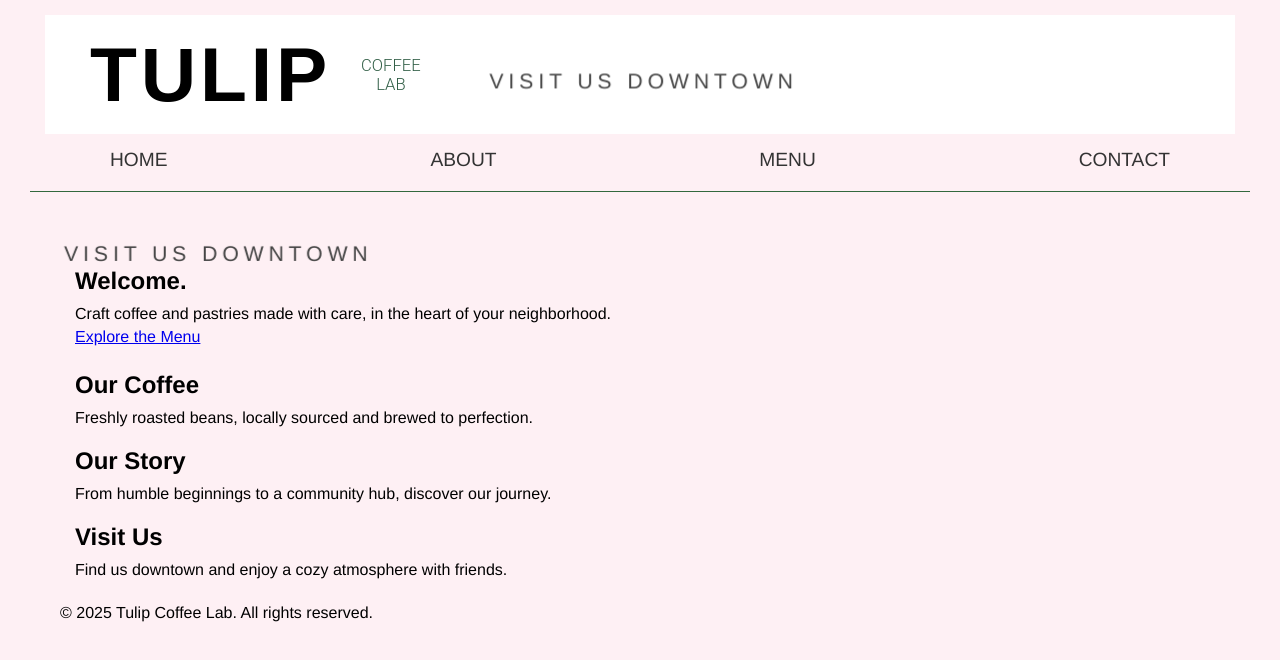
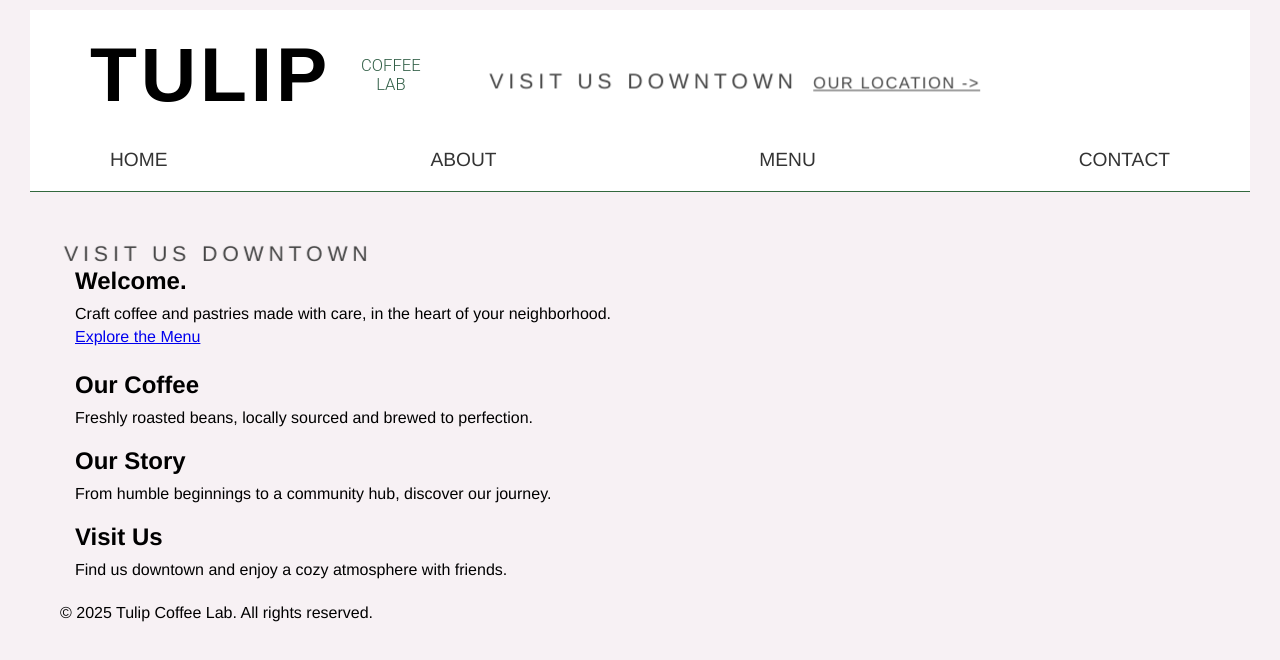
Before and after one commit to carolinecerussi/tulip-coffee-lab, a plain HTML site: page index.html in a window 1280 px wide. Drawn offline with Linux system fonts and the light colour scheme.

Commit message:
add link within rotating banner message to navigate to pages

```diff
--- a/css/styles.css
+++ b/css/styles.css
@@ -7,10 +7,13 @@
   padding-bottom:5px;
   box-sizing: border-box;
 }
+header {
+  background-color: white;
 
+}
 body {
   font-family: 'Helvetica Neue', sans-serif;
-  background: #fef0f4;
+  background: #f7f1f4;
   color: #000000;
   width:100%;
 }
@@ -103,7 +106,14 @@ margin:5px;
   text-transform: uppercase;
 
 }
-
+a.banner-link {
+  font-weight: 400!important;
+font-size: 1rem;
+letter-spacing: 0.1rem;
+justify-content: center;
+align-items: center;
+text-decoration: underline;
+}
 .cube {
   position: relative;
   width: 100%;
--- a/index.html
+++ b/index.html
@@ -18,10 +18,10 @@
       </div>
                       <section class="banner">
     <div class="cube">
-      <div class="face">Freshly Brewed Daily</div>
-      <div class="face">Locally Roasted Beans</div>
-      <div class="face">Seasonal Pastries</div>
-      <div class="face">Visit Us Downtown</div>
+      <div class="face">Freshly Brewed Daily <a class="banner-link"> Explore The Process -></a></div>
+      <div class="face">Locally Roasted Beans  <a class="banner-link"> New Roast-></a></div>
+      <div class="face">Seasonal Pastries  <a class="banner-link"> Our Bakers -></a></div>
+      <div class="face">Visit Us Downtown  <a class="banner-link"> Our Location -></a></div>
     </div>
   </section>
         </div>
```
